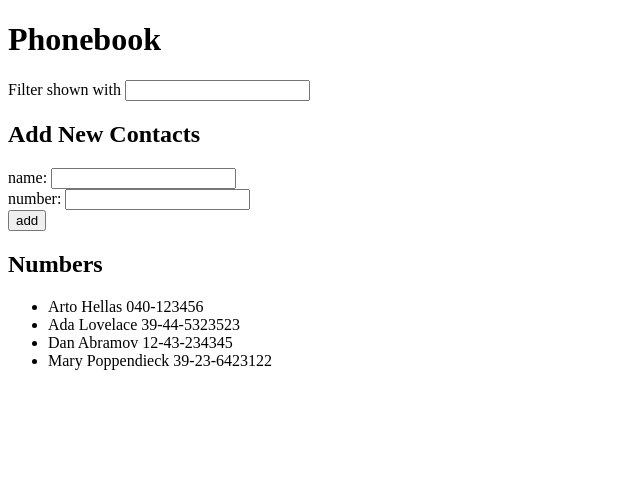
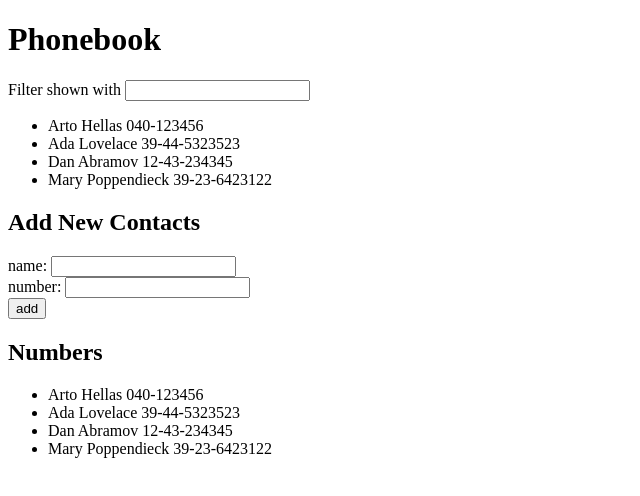
Before and after one commit to Giovanni-Ilacqua/fullstack-course, a React (Create React App) app in the folder part2/phonebook/: page / in a window 1280 px wide. Shown: the top 496 px of the page, without its empty margins (0-640 px from the left). Built offline with nearby package versions, Linux system fonts and the light colour scheme.

Commit message:
Implemented Filter component

```diff
--- a/part2/phonebook/src/components/Filter.js
+++ b/part2/phonebook/src/components/Filter.js
@@ -1,13 +1,36 @@
 import React, { useState } from 'react'
 
-const Filter = (personsList) => {
-    const filterContacts = () => {
+const Filter = ({personsList}) => {
+    const [newSearch, setNewSearch] = useState('')
 
+    const handleSearchChange = (event) => {
+        setNewSearch(event.target.value)
     }
 
-    return(
+    const filterContacts = (contact) => {
+        if(contact.name.toLowerCase().includes(newSearch.toLowerCase())){
+            return true
+        }
+        return false
+    }
+
+    console.log(personsList);
+
+    return (
         <div>
-            Filter shown with <input />
+            Filter shown with <input value={newSearch} onChange={handleSearchChange} />
+
+            {/* <ul>
+                {personsList.filter(person => person.name.toLowerCase().includes(newSearch.toLowerCase())).map(filteredName => (
+                    <li key={filteredName.name}>{filteredName.name} {filteredName.number}</li>
+                ))}
+            </ul> */}
+
+            <ul>
+                {personsList.filter(filterContacts).map(filteredName => (
+                    <li key={filteredName.name}>{filteredName.name} {filteredName.number}</li>
+                ))}
+            </ul>
         </div>
     )
 }
--- a/part2/phonebook/src/components/Persons.js
+++ b/part2/phonebook/src/components/Persons.js
@@ -1,4 +1,5 @@
 import React from 'react'
+import Filter from './Filter'
 
 const Persons = ({ personsList }) => {
   return (
```
Lines whose indentation alone changed are shown as unchanged.
